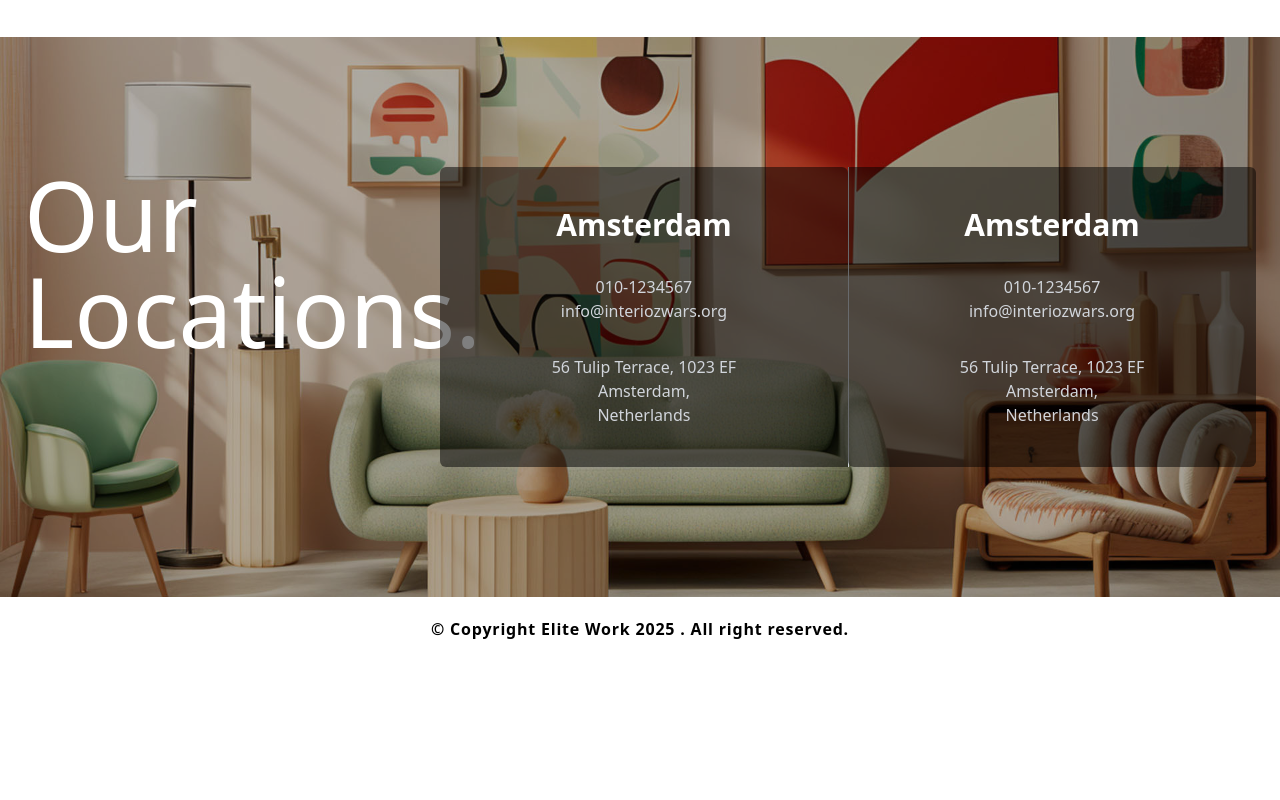
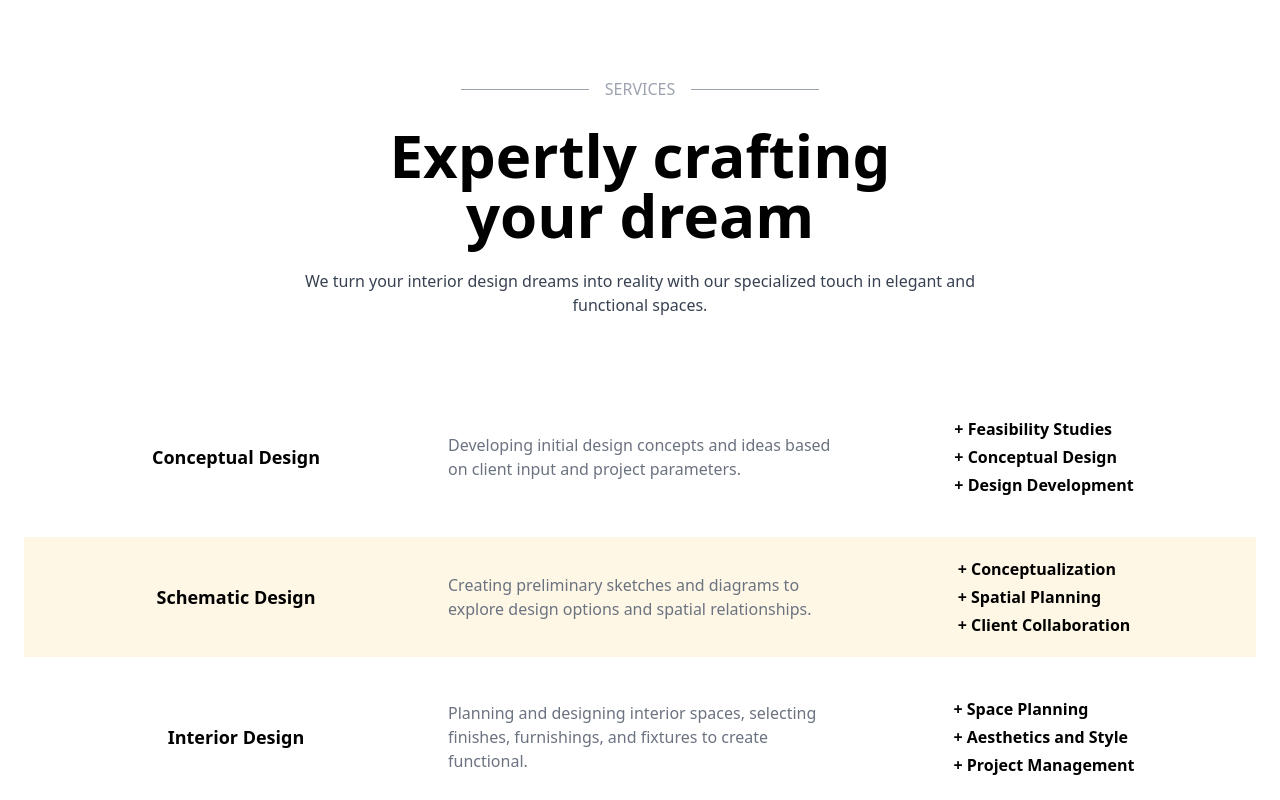
Before and after one commit to Coader-Sasmi/elite_work, a Next.js app: page / in a window 1280 px wide. Shown: the part 1640-2440 px from the top of the page. Before the commit the page ends 2301 px from the top, so only its background shows below. Built offline with nearby package versions, Linux system fonts and the light colour scheme.

Commit message:
Services UI Completed

```diff
--- a/src/app/page.tsx
+++ b/src/app/page.tsx
@@ -1,13 +1,14 @@
 "use client";
 /* eslint-disable @next/next/no-img-element */
 
-import { AboutUs, HeroSec } from "@/components";
+import { AboutUs, HeroSec, Services } from "@/components";
 
 export default function Home() {
   return (
     <>
       <HeroSec />
       <AboutUs />
+      <Services />
     </>
   );
 }
--- /dev/null
+++ b/src/components/Services.tsx
@@ -0,0 +1,71 @@
+"use client";
+
+export default function Services() {
+  const ServiceArr = [
+    {
+      key: "1",
+      title: "Conceptual Design",
+      desc: " Developing initial design concepts and ideas based on client input and project parameters.",
+      subDes1: "Feasibility Studies",
+      subDes2: "Conceptual Design",
+      subDes3: "Design Development",
+    },
+    {
+      key: "2",
+      title: "Schematic Design",
+      desc: "Creating preliminary sketches and diagrams to explore design options and spatial relationships.",
+      subDes1: "Conceptualization",
+      subDes2: "Spatial Planning",
+      subDes3: "Client Collaboration",
+    },
+    {
+      key: "3",
+      title: "Interior Design",
+      desc: "Planning and designing interior spaces, selecting finishes, furnishings, and fixtures to create functional.",
+      subDes1: "Space Planning",
+      subDes2: "Aesthetics and Style",
+      subDes3: "Project Management",
+    },
+  ];
+  return (
+    <aside className="main-container py-10 flex flex-col gap-10">
+      <section className="flex flex-col gap-6 justify-center items-center">
+        <div className="flex justify-center items-center">
+          <div className="md:w-32 w-16 h-[0.01rem] bg-gray-400"></div>
+          <div className="text-gray-400 px-4 uppercase">Services</div>
+          <div className="md:w-32 w-16 h-[0.01rem] bg-gray-400"></div>
+        </div>
+        <h1 className="text-center md:text-6xl text-4xl font-semibold">
+          Expertly crafting
+          <br /> your dream
+        </h1>
+        <p className="text-center text-gray-700">
+          We turn your interior design dreams into reality with our specialized
+          touch in elegant and <br /> functional spaces.
+        </p>
+      </section>
+      <section className="flex flex-col gap-5 py-10">
+        {ServiceArr?.map((curElm) => (
+          <div
+            key={curElm?.key}
+            className={`grid lg:grid-cols-12 gap-5 lg:place-items-center hover:bg-primary/5 p-5 ${
+              curElm?.key === "2" ? "bg-primary/10" : ""
+            }`}
+          >
+            <h1 className="lg:col-span-4 text-start text-lg font-semibold">
+              {curElm?.title}
+            </h1>
+            <p className="lg:col-span-4 text-start text-gray-500">
+              {curElm?.desc}
+            </p>
+            <div className="lg:col-span-4 flex flex-col lg:flex-col md:flex-row lg:gap-1 gap-1 md:gap-5">
+              <p className="font-semibold">+ {curElm?.subDes1}</p>
+              <p className="font-semibold">+ {curElm?.subDes2}</p>
+              <p className="font-semibold">+ {curElm?.subDes3}</p>
+            </div>
+          </div>
+        ))}
+      </section>
+    </aside>
+  );
+}
--- a/src/components/index.ts
+++ b/src/components/index.ts
@@ -4,3 +4,4 @@ export { default as Footer } from "./Footer";
 export { default as HeroSec } from "./HeroSec";
 export { default as Navbar } from "./Navbar";
 export { default as ResponsiveNav } from "./ResponsiveNav";
+export { default as Services } from "./Services";
```
